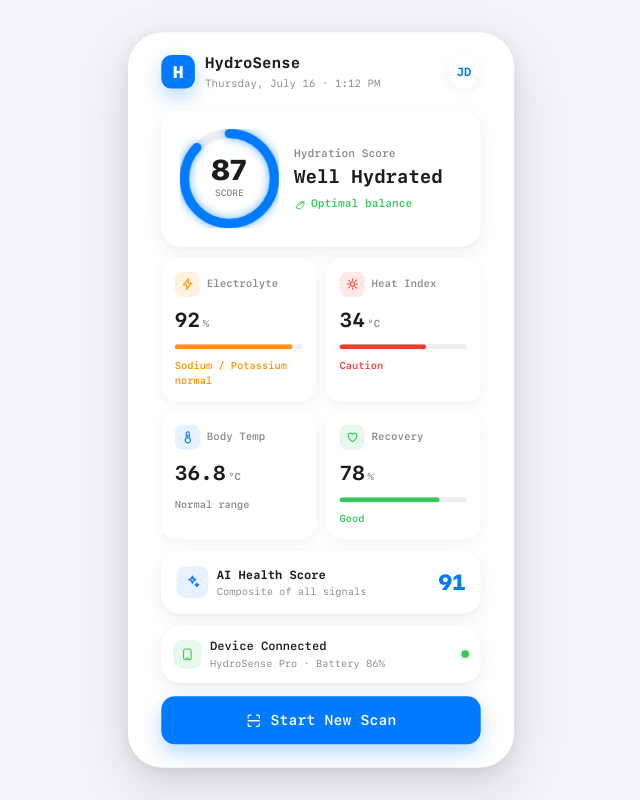
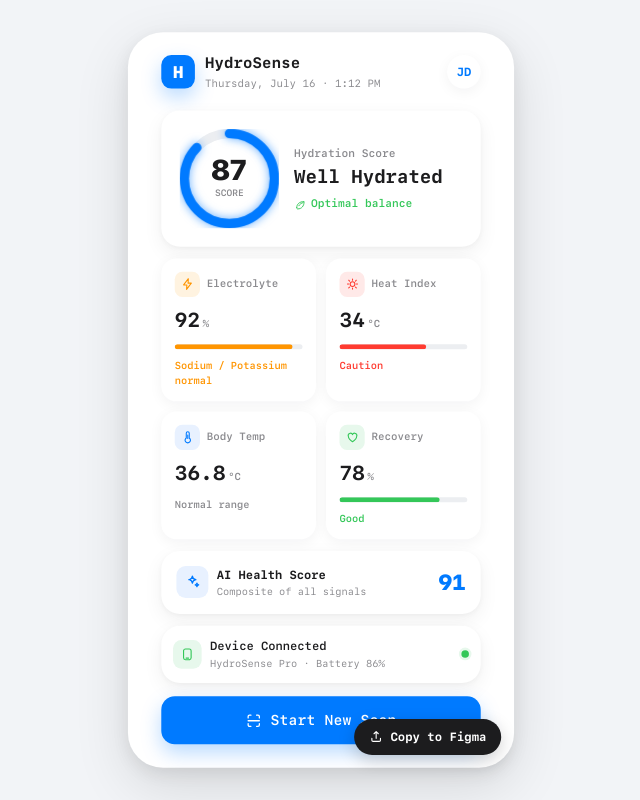
Before and after one commit to amblessly/-HydroSense, a React (Vite) app: page / in a window 1280 px wide. Shown: the whole page, without its empty margins (319-959 px from the left). Built offline with nearby package versions, Linux system fonts and the light colour scheme.

Commit message:
Add Copy to Figma button (PNG snapshot to clipboard)

```diff
--- a/package.json
+++ b/package.json
@@ -10,6 +10,7 @@
     "lint": "eslint ."
   },
   "dependencies": {
+    "html-to-image": "^1.11.13",
     "react": "^18.3.1",
     "react-dom": "^18.3.1"
   },
--- a/src/App.tsx
+++ b/src/App.tsx
@@ -14,15 +14,15 @@ export default function App() {
 
   switch (screen) {
     case 'face':
-      return <FaceScan onCancel={() => go('dashboard')} onComplete={() => go('sample')} />
+      return <FaceScan screenName="face" onCancel={() => go('dashboard')} onComplete={() => go('sample')} />
     case 'sample':
-      return <SampleCollection onContinue={() => go('analysis')} />
+      return <SampleCollection screenName="sample" onContinue={() => go('analysis')} />
     case 'analysis':
-      return <AIAnalysis onComplete={() => go('results')} />
+      return <AIAnalysis screenName="analysis" onComplete={() => go('results')} />
     case 'results':
-      return <Results onStartScan={() => go('face')} onBack={() => go('dashboard')} />
+      return <Results screenName="results" onStartScan={() => go('face')} onBack={() => go('dashboard')} />
     case 'dashboard':
     default:
-      return <Dashboard onStartScan={() => go('face')} />
+      return <Dashboard screenName="dashboard" onStartScan={() => go('face')} />
   }
 }
--- /dev/null
+++ b/src/components/CopyToFigma.tsx
@@ -0,0 +1,65 @@
+import { useState } from 'react'
+import { toPng } from 'html-to-image'
+import { COLORS } from '../design'
+import { ExportIcon, CheckIcon } from './Icons'
+
+type Props = { targetId: string }
+
+export function CopyToFigma({ targetId }: Props) {
+  const [state, setState] = useState<'idle' | 'working' | 'done' | 'error'>('idle')
+
+  const handleCopy = async () => {
+    const node = document.getElementById(targetId)
+    if (!node) return
+    setState('working')
+    try {
+      const dataUrl = await toPng(node, {
+        pixelRatio: 2,
+        cacheBust: true,
+        backgroundColor: '#FFFFFF',
+        skipFonts: false,
+      })
+      const blob = await (await fetch(dataUrl)).blob()
+      if (navigator.clipboard && 'write' in navigator.clipboard && typeof ClipboardItem !== 'undefined') {
+        await navigator.clipboard.write([new ClipboardItem({ 'image/png': blob })])
+      } else {
+        // fallback: open image in new tab for manual copy
+        const w = window.open('')
+        if (w) w.document.write(`<img src="${dataUrl}" />`)
+      }
+      setState('done')
+      setTimeout(() => setState('idle'), 2000)
+    } catch (e) {
+      console.error(e)
+      setState('error')
+      setTimeout(() => setState('idle'), 2000)
+    }
+  }
+
+  const label =
+    state === 'working' ? 'Capturing…' : state === 'done' ? 'Copied!' : state === 'error' ? 'Failed' : 'Copy to Figma'
+
+  return (
+    <button
+      onClick={handleCopy}
+      style={{
+        display: 'inline-flex',
+        alignItems: 'center',
+        gap: 8,
+        padding: '10px 16px',
+        borderRadius: 999,
+        border: 'none',
+        background: state === 'done' ? COLORS.green : COLORS.text,
+        color: '#fff',
+        fontSize: 13,
+        fontWeight: 700,
+        fontFamily: 'inherit',
+        cursor: 'pointer',
+        boxShadow: '0 6px 18px rgba(0,0,0,0.18)',
+      }}
+    >
+      {state === 'done' ? <CheckIcon size={16} color="#fff" /> : <ExportIcon size={16} color="#fff" />}
+      {label}
+    </button>
+  )
+}
--- a/src/components/Screen.tsx
+++ b/src/components/Screen.tsx
@@ -1,5 +1,6 @@
 import { useEffect, useLayoutEffect, useRef, useState, type ReactNode } from 'react'
 import { COLORS } from '../design'
+import { CopyToFigma } from './CopyToFigma'
 
 function useFitScale() {
   const [scale, setScale] = useState(1)
@@ -18,12 +19,14 @@ function useFitScale() {
 
 type ScreenProps = {
   children: ReactNode
+  screenName?: string
 }
 
-export function Screen({ children }: ScreenProps) {
+export function Screen({ children, screenName = 'screen' }: ScreenProps) {
   const scale = useFitScale()
   const contentRef = useRef<HTMLDivElement>(null)
   const [innerScale, setInnerScale] = useState(1)
+  const captureId = `capture-${screenName}`
 
   useLayoutEffect(() => {
     const el = contentRef.current
@@ -60,9 +63,11 @@ export function Screen({ children }: ScreenProps) {
           transform: `scale(${scale})`,
           transformOrigin: 'center',
           flexShrink: 0,
+          position: 'relative',
         }}
       >
         <div
+          id={captureId}
           style={{
             width: '100%',
             height: '100%',
@@ -97,6 +102,10 @@ export function Screen({ children }: ScreenProps) {
             </div>
           </div>
         </div>
+
+        <div style={{ position: 'absolute', right: 14, bottom: 14, zIndex: 60 }}>
+          <CopyToFigma targetId={captureId} />
+        </div>
       </div>
     </div>
   )
--- a/src/screens/AIAnalysis.tsx
+++ b/src/screens/AIAnalysis.tsx
@@ -5,7 +5,7 @@ import { COLORS, SHADOW } from '../design'
 import { ProgressRing } from '../components/ProgressRing'
 import { DropIcon, BoltIcon, SunIcon, HeartIcon, SparkleIcon, CheckIcon } from '../components/Icons'
 
-type Props = { onComplete: () => void }
+type Props = { onComplete: () => void; screenName?: string }
 
 const STEPS = [
   { icon: <DropIcon size={18} />, label: 'Reading hydration markers' },
@@ -15,7 +15,7 @@ const STEPS = [
   { icon: <SparkleIcon size={18} />, label: 'Generating AI recommendations' },
 ]
 
-export function AIAnalysis({ onComplete }: Props) {
+export function AIAnalysis({ onComplete, screenName }: Props) {
   const [progress, setProgress] = useState(0)
   const [done, setDone] = useState(0)
 
@@ -45,7 +45,7 @@ export function AIAnalysis({ onComplete }: Props) {
   const remaining = Math.max(0, Math.ceil((100 - progress) * 0.1))
 
   return (
-    <Screen>
+    <Screen screenName={screenName}>
       <div style={{ marginBottom: 14 }}>
         <div style={{ fontSize: 20, fontWeight: 700, color: COLORS.text }}>AI Analysis</div>
         <div style={{ fontSize: 13, color: COLORS.textSecondary, marginTop: 2 }}>Processing biometric signals</div>
--- a/src/screens/Dashboard.tsx
+++ b/src/screens/Dashboard.tsx
@@ -8,9 +8,9 @@ import {
   SunIcon, DeviceIcon, ScanIcon, LeafIcon,
 } from '../components/Icons'
 
-type Props = { onStartScan: () => void }
+type Props = { onStartScan: () => void; screenName?: string }
 
-export function Dashboard({ onStartScan }: Props) {
+export function Dashboard({ onStartScan, screenName }: Props) {
   const [now, setNow] = useState(new Date())
   useEffect(() => {
     const t = setInterval(() => setNow(new Date()), 1000)
@@ -21,7 +21,7 @@ export function Dashboard({ onStartScan }: Props) {
   const time = now.toLocaleTimeString('en-US', { hour: 'numeric', minute: '2-digit' })
 
   return (
-    <Screen>
+    <Screen screenName={screenName}>
       <Header subtitle={`${date} · ${time}`} />
 
       <Card padding={22} style={{ marginBottom: 14 }}>
--- a/src/screens/FaceScan.tsx
+++ b/src/screens/FaceScan.tsx
@@ -5,9 +5,9 @@ import { COLORS, SHADOW } from '../design'
 import { ProgressRing } from '../components/ProgressRing'
 import { CloseIcon, ThermometerIcon, HeartIcon, WaveIcon, SparkleIcon } from '../components/Icons'
 
-type Props = { onCancel: () => void; onComplete: () => void }
+type Props = { onCancel: () => void; onComplete: () => void; screenName?: string }
 
-export function FaceScan({ onCancel, onComplete }: Props) {
+export function FaceScan({ onCancel, onComplete, screenName }: Props) {
   const [progress, setProgress] = useState(0)
   const [bpm, setBpm] = useState(72)
   const [resp, setResp] = useState(15)
@@ -31,7 +31,7 @@ export function FaceScan({ onCancel, onComplete }: Props) {
   }, [progress, onComplete])
 
   return (
-    <Screen>
+    <Screen screenName={screenName}>
       <div style={{ display: 'flex', alignItems: 'center', justifyContent: 'space-between', marginBottom: 14 }}>
         <div>
           <div style={{ fontSize: 20, fontWeight: 700, color: COLORS.text }}>Face Scan</div>
--- a/src/screens/Results.tsx
+++ b/src/screens/Results.tsx
@@ -7,12 +7,12 @@ import {
   SunIcon, ScanIcon, PrinterIcon, ExportIcon, ChevronRightIcon,
 } from '../components/Icons'
 
-type Props = { onStartScan: () => void; onBack: () => void }
+type Props = { onStartScan: () => void; onBack: () => void; screenName?: string }
 
-export function Results({ onStartScan, onBack }: Props) {
+export function Results({ onStartScan, onBack, screenName }: Props) {
   const score = useCountUp(84, 1000)
   return (
-    <Screen>
+    <Screen screenName={screenName}>
       <div style={{ display: 'flex', alignItems: 'center', justifyContent: 'space-between', marginBottom: 14 }}>
         <div>
           <div style={{ fontSize: 20, fontWeight: 700, color: COLORS.text }}>Results</div>
--- a/src/screens/SampleCollection.tsx
+++ b/src/screens/SampleCollection.tsx
@@ -4,11 +4,11 @@ import { Button, StepIndicator, Card } from '../components/ui'
 import { COLORS, SHADOW } from '../design'
 import { FlaskIcon, CheckIcon, ScanIcon } from '../components/Icons'
 
-type Props = { onContinue: () => void }
+type Props = { onContinue: () => void; screenName?: string }
 
 type Phase = 'idle' | 'detecting' | 'detected'
 
-export function SampleCollection({ onContinue }: Props) {
+export function SampleCollection({ onContinue, screenName }: Props) {
   const [phase, setPhase] = useState<Phase>('idle')
 
   useEffect(() => {
@@ -23,7 +23,7 @@ export function SampleCollection({ onContinue }: Props) {
   }, [phase])
 
   return (
-    <Screen>
+    <Screen screenName={screenName}>
       <div style={{ marginBottom: 14 }}>
         <div style={{ fontSize: 20, fontWeight: 700, color: COLORS.text }}>Sample Collection</div>
         <div style={{ fontSize: 13, color: COLORS.textSecondary, marginTop: 2 }}>Insert sweat or saliva strip</div>
```
Also changed, not shown: 1 other file (tests, documents, lock files or other folders).
